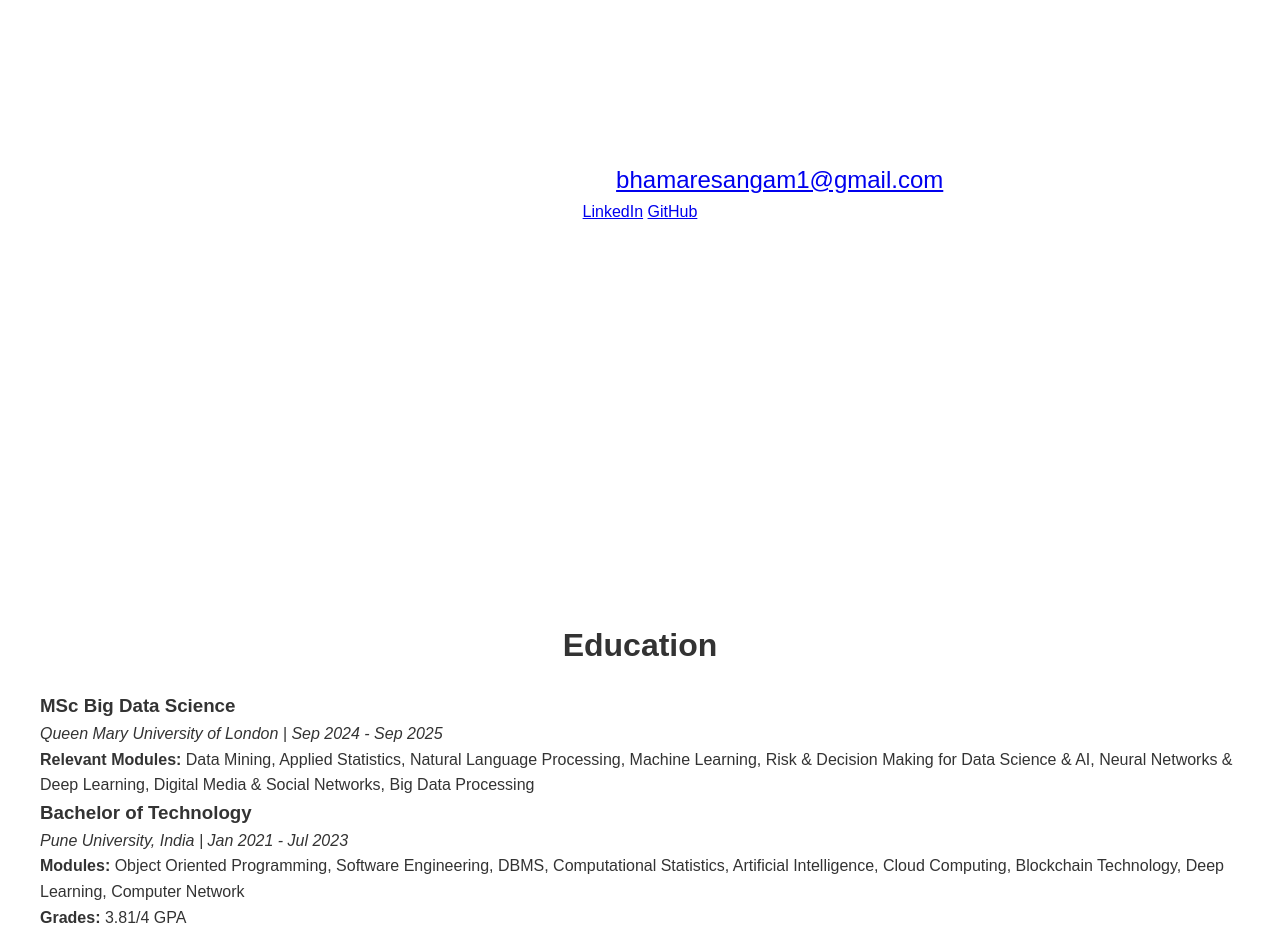
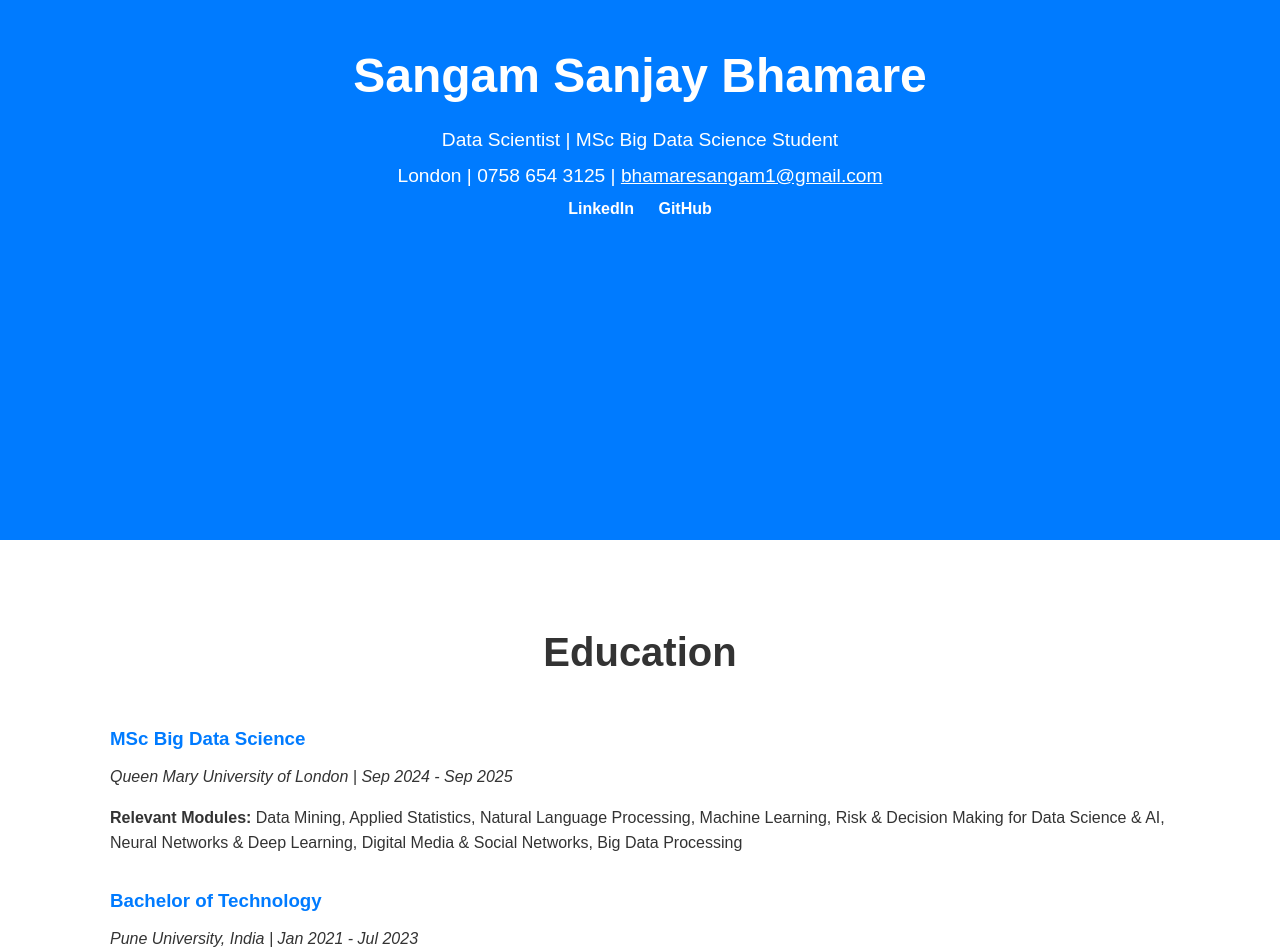
Before and after one commit to sangambhamare/sangambhamare.github.io, a plain HTML site: page index.html in a window 1280 px wide. Shown: the part 260-1212 px from the top of the page. Drawn offline with Linux system fonts and the light colour scheme.

Commit message:
Update styles.css

```diff
--- a/styles.css
+++ b/styles.css
@@ -3,10 +3,6 @@
   margin: 0;
   padding: 0;
   box-sizing: border-box;
-}
-
-html {
-  scroll-behavior: smooth;
 }
 
 body {
@@ -16,45 +12,46 @@ body {
 }
 
 /* Navigation Styles */
-nav {
+header nav {
   background: #333;
   position: fixed;
   width: 100%;
+  top: 0;
   z-index: 1000;
 }
 
-nav ul {
+header nav ul {
   list-style: none;
   display: flex;
   justify-content: center;
   padding: 15px;
 }
 
-nav ul li {
+header nav ul li {
   margin: 0 15px;
 }
 
-nav ul li a {
+header nav ul li a {
   color: #fff;
   text-decoration: none;
   font-size: 16px;
   transition: color 0.3s ease;
 }
 
-nav ul li a:hover {
+header nav ul li a:hover {
   color: #f4f4f4;
 }
 
 /* Hero Section */
 .hero {
-  background: url('your-hero-image.jpg') no-repeat center center/cover;
+  background: #007bff; /* Change to a background image if desired */
+  color: #fff;
   height: 100vh;
   display: flex;
   align-items: center;
   justify-content: center;
   text-align: center;
-  color: #fff;
-  padding-top: 60px; /* Adjust if necessary to offset fixed nav */
+  padding-top: 60px; /* Offset for fixed nav */
 }
 
 .hero-content h1 {
@@ -63,26 +60,68 @@ nav ul li a:hover {
 }
 
 .hero-content p {
-  font-size: 1.5rem;
+  font-size: 1.2rem;
+  margin: 5px 0;
+}
+
+.hero-content a {
+  color: #fff;
+  text-decoration: underline;
+}
+
+.hero-content .social-links a {
+  color: #fff;
+  margin: 0 10px;
+  text-decoration: none;
+  font-weight: bold;
+}
+
+/* Container */
+.container {
+  max-width: 1100px;
+  margin: 0 auto;
+  padding: 0 20px;
 }
 
 /* Section Styles */
 section {
-  padding: 80px 20px;
-}
-
-.container {
-  max-width: 1200px;
-  margin: auto;
+  padding: 80px 0;
 }
 
 section h2 {
   text-align: center;
-  margin-bottom: 20px;
-  font-size: 2rem;
+  margin-bottom: 40px;
+  font-size: 2.5rem;
+  color: #333;
 }
 
-/* Footer Styles */
+section p,
+section li {
+  font-size: 1rem;
+  line-height: 1.6;
+  margin-bottom: 15px;
+}
+
+.education-item,
+.project-item,
+.experience-item,
+.volunteer-item,
+.certification-item {
+  margin-bottom: 30px;
+}
+
+h3 {
+  margin-bottom: 10px;
+  color: #007bff;
+}
+
+/* Lists */
+ul {
+  list-style: disc;
+  margin-left: 20px;
+}
+
+/* Footer */
 footer {
   background: #333;
   color: #fff;
```
